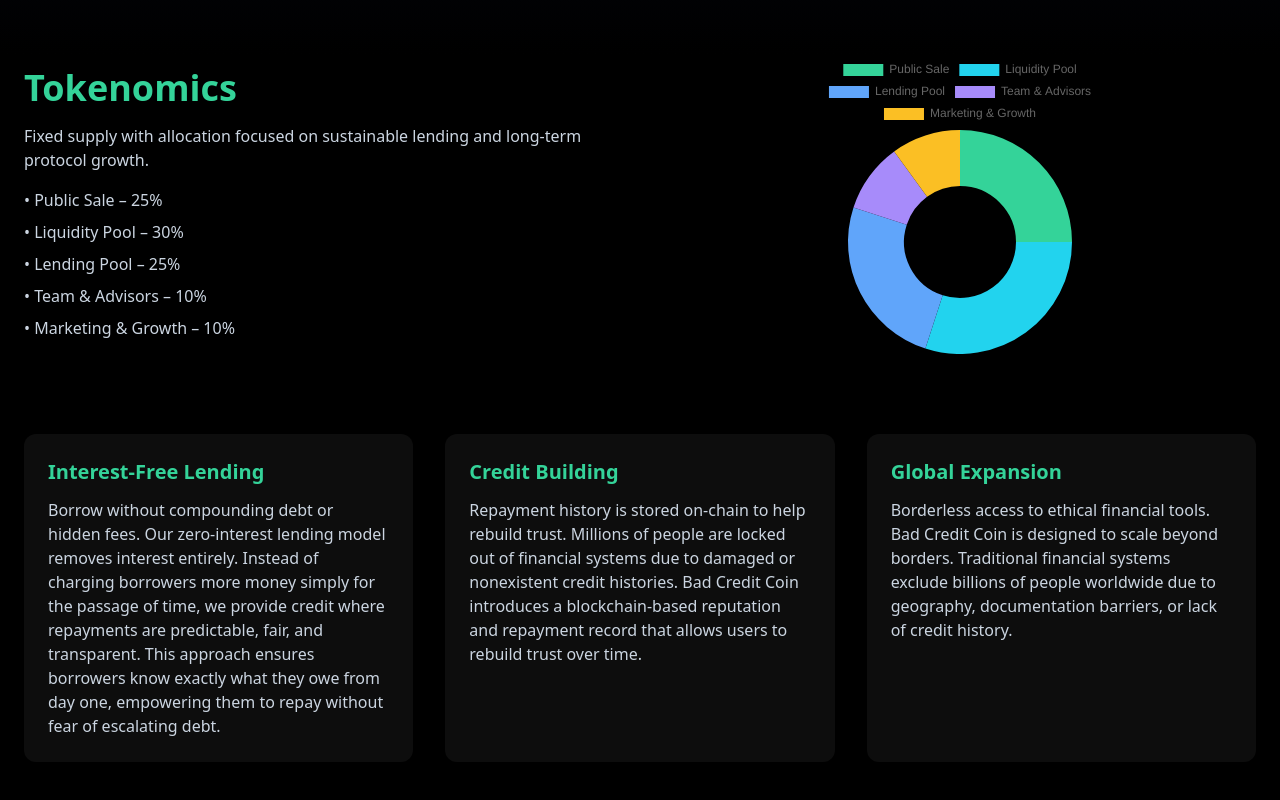
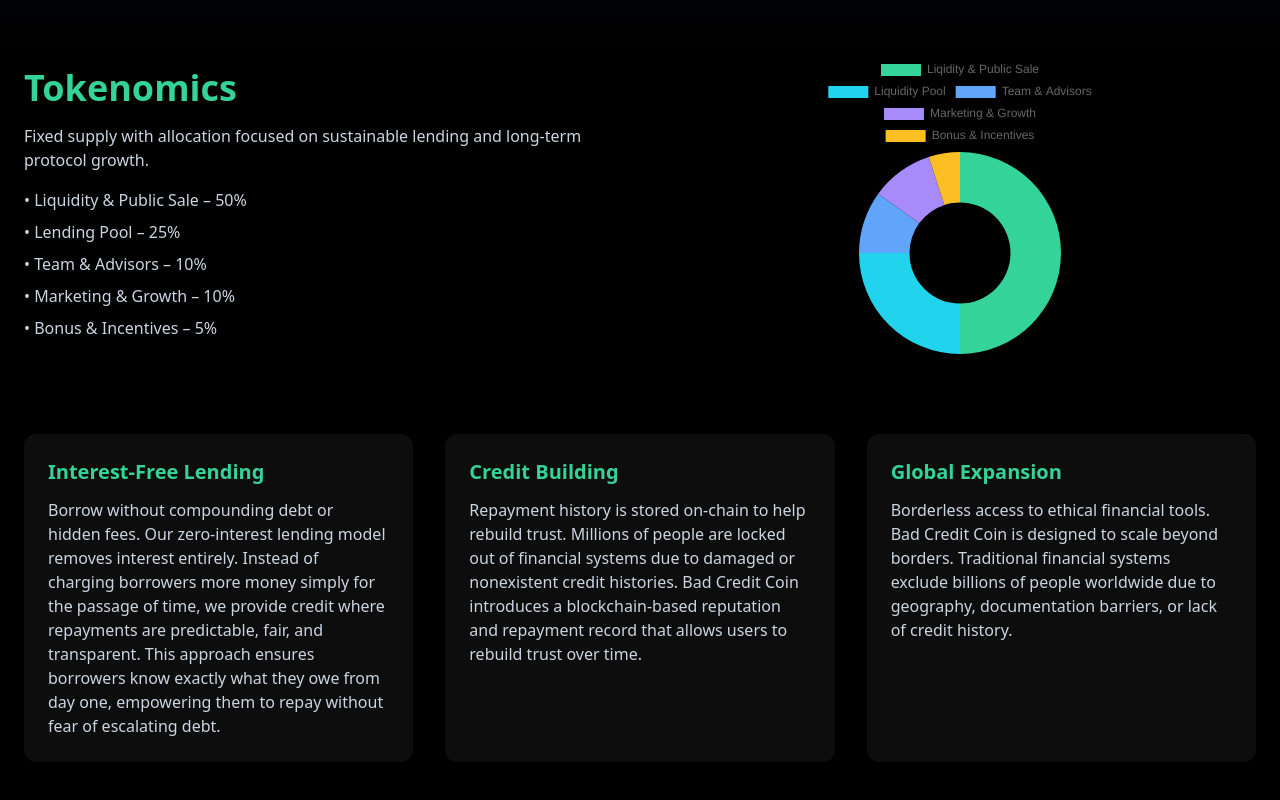
Before and after one commit to jahangirchoudhry1978-star/bad-credit-coin, a React (Vite) app: page / in a window 1280 px wide. Shown: the part 1195-1995 px from the top of the page. Built offline with nearby package versions, Linux system fonts and the light colour scheme.

Commit message:
update App.tsx

```diff
--- a/src/App.tsx
+++ b/src/App.tsx
@@ -82,10 +82,10 @@
   // Tokenomics Chart
   // --------------------
   const allocationData = {
-    labels: ["Public Sale", "Liquidity Pool","Lending Pool", "Team & Advisors", "Marketing & Growth"],
+    labels: ["Liqidity & Public Sale", "Liquidity Pool","Team & Advisors", "Marketing & Growth", "Bonus & Incentives"],
     datasets: [
       {
-        data: [25,30, 25, 10, 10,],
+        data: [50,25, 10, 10, 5,],
         backgroundColor: ["#34d399", "#22d3ee", "#60a5fa", "#a78bfa", "#fbbf24"],
         borderWidth: 0,
       },
@@ -369,11 +369,11 @@
                   Fixed supply with allocation focused on sustainable lending and long‑term protocol growth.
                 </p>
                 <ul className="space-y-2 text-slate-300">
-                  <li>• Public Sale – 25%</li>
-                  <li>• Liquidity Pool – 30%</li>
+                  <li>• Liquidity & Public Sale – 50%</li>
                   <li>• Lending Pool – 25%</li>
                   <li>• Team & Advisors – 10%</li>
                   <li>• Marketing & Growth – 10%</li>
+                  <li>• Bonus & Incentives – 5%</li>
                 </ul>
               </div>
               <div className="max-w-sm mx-auto">
```
